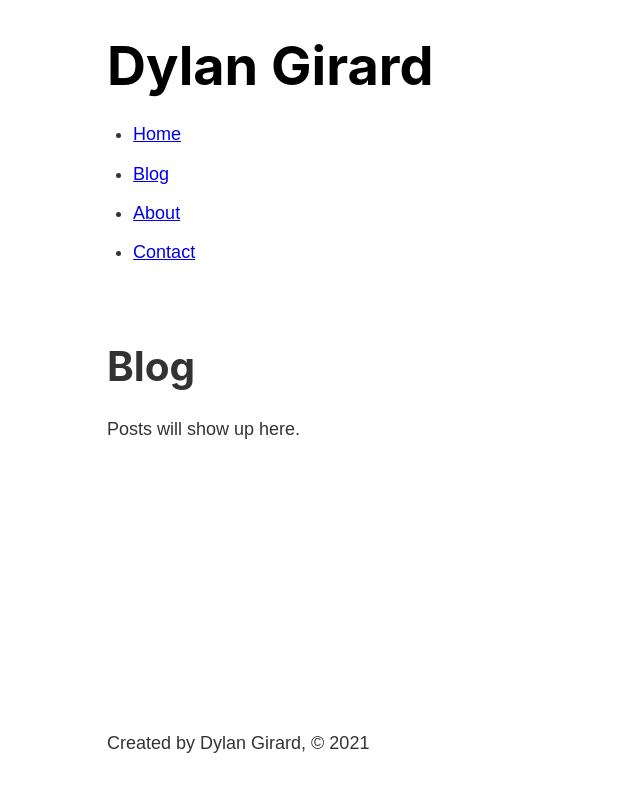
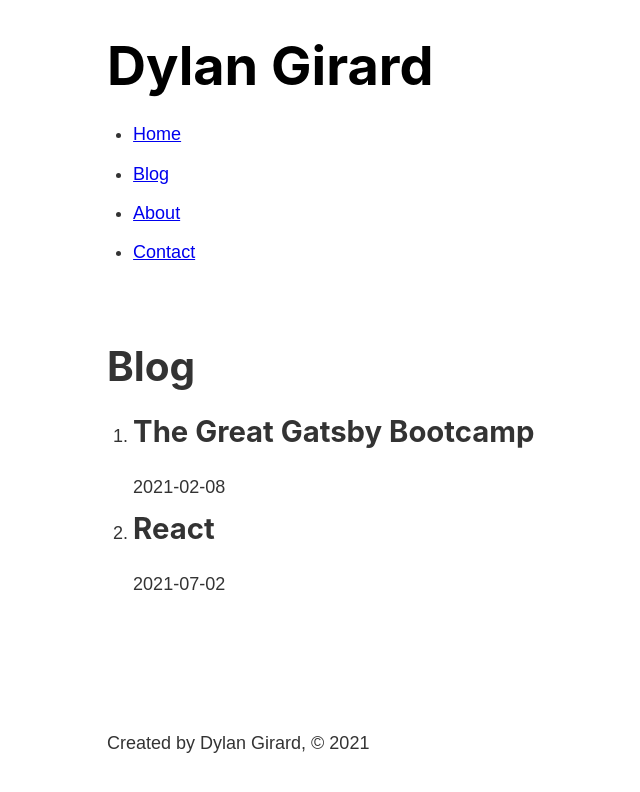
Before and after one commit to dylankgirard/girard-gatsby-blog, a Gatsby site: page /blog in a window 1280 px wide. Shown: the whole page, without its empty margins (176-816 px from the left). Built offline with nearby package versions, Linux system fonts and the light colour scheme; Gatsby itself is replaced by a stand-in of ours.

Commit message:
Rendered blog posts dynamically to blog page

```diff
--- a/gatsby-config.js
+++ b/gatsby-config.js
@@ -12,5 +12,6 @@ module.exports = {
         path: `${__dirname}/src/`,
       },
     },
+    "gatsby-transformer-remark",
   ],
 }
--- a/package.json
+++ b/package.json
@@ -17,6 +17,7 @@
     "gatsby": "^3.10.2",
     "gatsby-plugin-sass": "^4.10.0",
     "gatsby-source-filesystem": "^3.10.0",
+    "gatsby-transformer-remark": "^4.7.0",
     "node-sass": "^6.0.1",
     "react": "^17.0.1",
     "react-dom": "^17.0.1",
--- a/src/components/header.js
+++ b/src/components/header.js
@@ -4,6 +4,7 @@ import { Link, graphql, useStaticQuery } from 'gatsby'
 import * as headerStyles from './header.module.scss'
 
 const Header = () => {
+
   const data = useStaticQuery(graphql`
     query {
       site {
--- a/src/pages/blog.js
+++ b/src/pages/blog.js
@@ -1,16 +1,38 @@
-import React from 'react'
-import Layout from '../components/layout'
-
+import React from "react"
+import { graphql, useStaticQuery } from "gatsby"
+import Layout from "../components/layout"
 
 const BlogPage = () => {
-    return (
-        <Layout>
-            <h1>
-                Blog
-            </h1>
-            <p>Posts will show up here.</p>
-        </Layout>
-    )
+  const blogData = useStaticQuery(graphql`
+    query {
+      allMarkdownRemark {
+        edges {
+          node {
+            frontmatter {
+              title
+              date
+            }
+          }
+        }
+      }
+    }
+  `)
+
+  const blogArr = blogData.allMarkdownRemark.edges
+
+  return (
+    <Layout>
+      <h1>Blog</h1>
+      <ol>
+        {blogArr.map((blog, i) => (
+          <li key={i}>
+            <h2>{blog.node.frontmatter.title}</h2>
+            <p>{blog.node.frontmatter.date}</p>
+          </li>
+        ))}
+      </ol>
+    </Layout>
+  )
 }
 
 export default BlogPage
--- a/src/pages/index.js
+++ b/src/pages/index.js
@@ -1,7 +1,5 @@
 import React from 'react'
 import Layout from "../components/layout"
-
-
 import { Link } from 'gatsby'
 
 const IndexPage = () => {
```
Also changed, not shown: 1 other file.
